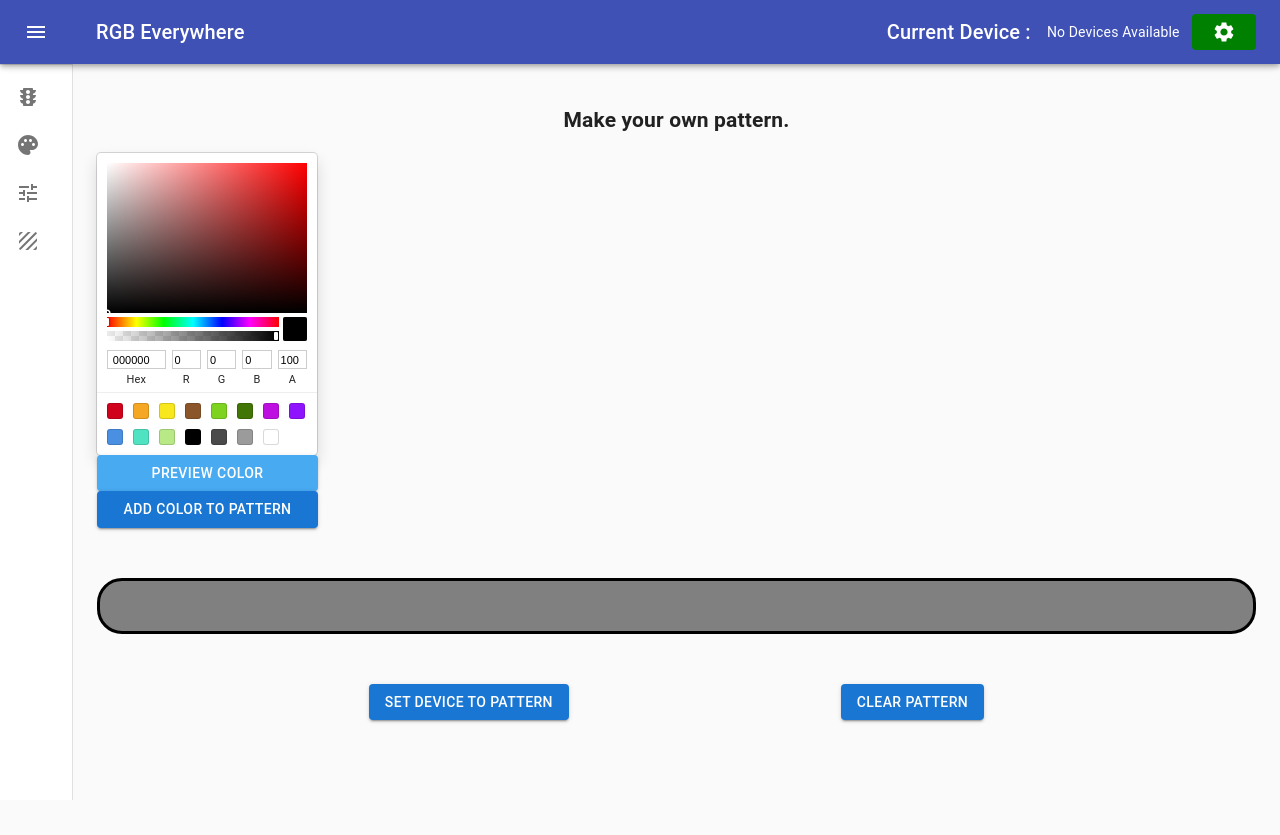
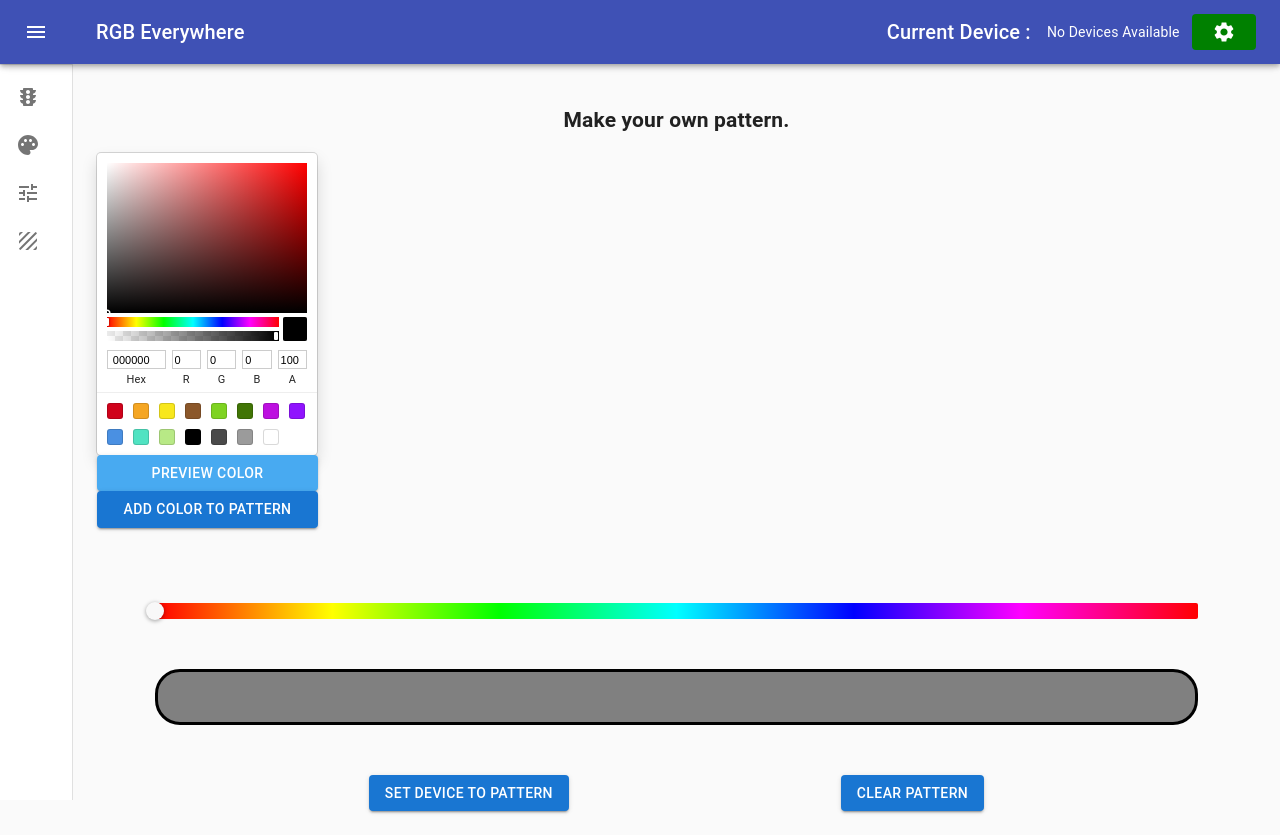
Before and after one commit to sagacious-solutions/rgb-everywhere-web-interface, a React (Create React App) app: page / in a window 1280 px wide. Both pictures are taken after a click on the button "DIY Patterns". Before the commit the page ends 800 px from the top, so only its background shows below. Built offline with nearby package versions, Linux system fonts and the light colour scheme; no server answers.

Commit message:
added hue slider, preparing for saved list

```diff
--- a/src/pages/CustomPattern.js
+++ b/src/pages/CustomPattern.js
@@ -3,13 +3,17 @@ import BasicButton from "./components/BasicButton";
 import Avatar from "@mui/material/Avatar";
 import Stack from "@mui/material/Stack";
 import useServerCommunication from "../serverCommunication";
-import { SketchPicker } from "react-color";
+import { SketchPicker, HuePicker } from "react-color";
 
 function getRgb(color) {
     const r = color.rgb.r;
     const g = color.rgb.g;
     const b = color.rgb.b;
     return [r, g, b];
+}
+
+function colorToCssRgb(color) {
+    return `rgb(${color.rgb.r},${color.rgb.g},${color.rgb.b})`;
 }
 
 function generatePatternDots(pattern) {
@@ -21,7 +25,7 @@ function generatePatternDots(pattern) {
                 <Avatar
                     key={`color-circle-${index}`}
                     sx={{
-                        backgroundColor: color.hex,
+                        backgroundColor: colorToCssRgb(color),
                         marginLeft: index ? "0px" : "15px",
                     }}
                     children={""}
@@ -44,13 +48,19 @@ function CustomPattern(props) {
         setColor(color);
     };
 
-
-    function sendPatternToServer(pattern) {
+    function convertToRgbList(pattern) {
         const rgbList = [];
 
         pattern.forEach((color) => {
             rgbList.push([color.rgb.r, color.rgb.g, color.rgb.b]);
         });
+
+        return rgbList;
+    }
+
+    function sendPatternToServer(pattern) {
+        const rgbList = convertToRgbList(pattern);
+
         postCustomPatternRequest(rgbList, props.currentDevice);
     }
 
@@ -72,13 +82,31 @@ function CustomPattern(props) {
                 <BasicButton
                     style={{ width: "221px" }}
                     buttonText={"Add color to Pattern"}
-                    onClick={() => setPattern([...pattern, color])}
+                    onClick={() => {
+                        console.log(pattern);
+                        setPattern([...pattern, color]);
+                    }}
                 />
             </div>
+
+            <div
+                style={{
+                    display: "flex",
+                    flexDirection: "column",
+                    alignItems: "center",
+                    marginTop: "75px",
+                }}
+            >
+                <HuePicker
+                    width="90%"
+                    onChange={handleColorChange}
+                    color={color}
+                />
                 <Stack
                     style={{
                         display: "flex",
                         marginTop: 50,
+                        width: "90%",
                         height: "4em",
                         backgroundColor: "grey",
                         borderRadius: "25px",
@@ -89,6 +117,7 @@ function CustomPattern(props) {
                 >
                     {generatePatternDots(pattern)}
                 </Stack>
+            </div>
             <div
                 style={{
                     marginTop: 50,
```
Lines whose indentation alone changed are shown as unchanged.
